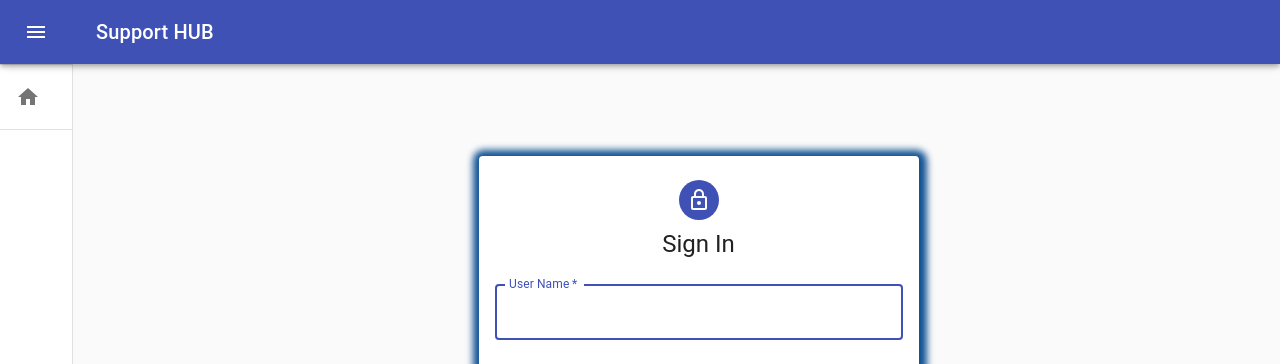
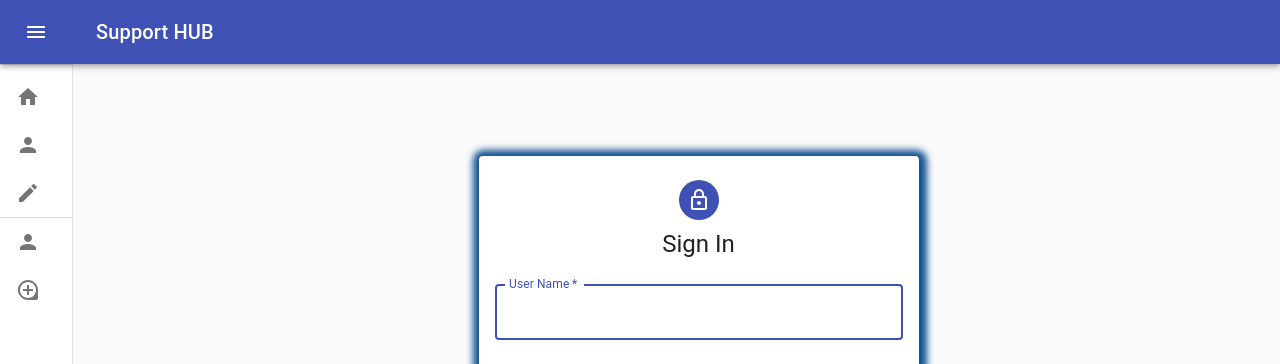
Before and after one commit to ignite-plus-2021/support_front, a React (Create React App) app: page /login in a window 1280 px wide. Shown: the top 364 px of the page. Built offline with nearby package versions, Linux system fonts and the light colour scheme.

Commit message:
added redux code for refernce

```diff
--- a/package.json
+++ b/package.json
@@ -11,8 +11,10 @@
     "axios": "^0.21.1",
     "react": "^17.0.2",
     "react-dom": "^17.0.2",
+    "react-redux": "^7.2.4",
     "react-router-dom": "^5.2.0",
     "react-scripts": "4.0.3",
+    "redux-thunk": "^2.3.0",
     "web-vitals": "^1.0.1"
   },
   "scripts": {
--- a/src/components/layout/layout.jsx
+++ b/src/components/layout/layout.jsx
@@ -6,6 +6,9 @@ import Toolbar from "@material-ui/core/Toolbar";
 import IconButton from "@material-ui/core/IconButton";
 import HomeIcon from "@material-ui/icons/Home";
 import MenuIcon from "@material-ui/icons/Menu";
+import LoupeIcon from "@material-ui/icons/Loupe";
+import CreateIcon from "@material-ui/icons/Create";
+import PersonIcon from "@material-ui/icons/Person";
 import Typography from "@material-ui/core/Typography";
 import ChevronLeftIcon from "@material-ui/icons/ChevronLeft";
 import ChevronRightIcon from "@material-ui/icons/ChevronRight";
@@ -205,8 +208,34 @@ export const Layout = () => {
         <Divider />
         <List>
           <ListItemLink primary="Home" to="/" icon={<HomeIcon />} open={open} />
+
+          <ListItemLink
+            primary="My Requests"
+            to="/myrequests"
+            icon={<PersonIcon />}
+            open={open}
+          />
+
+          <ListItemLink
+            primary="Request Form"
+            to="/requestform"
+            icon={<CreateIcon />}
+            open={open}
+          />
+          <Divider />
+          <ListItemLink
+            primary="Login"
+            to="/login"
+            icon={<PersonIcon />}
+            open={open}
+          />
+          <ListItemLink
+            primary="Register"
+            to="/register"
+            icon={<LoupeIcon />}
+            open={open}
+          />
         </List>
-        <Divider />
       </Drawer>
       <main className={classes.content}>
         <div className={classes.appBarSpacer} />
--- a/src/components/login/SignIn.jsx
+++ b/src/components/login/SignIn.jsx
@@ -10,6 +10,7 @@ import LockOutlinedIcon from "@material-ui/icons/LockOutlined";
 import Typography from "@material-ui/core/Typography";
 import { makeStyles } from "@material-ui/core/styles";
 import Container from "@material-ui/core/Container";
+import { useDispatch } from "react-redux";
 import axios from "axios";
 
 function Copyright() {
@@ -71,18 +72,28 @@ export default function SignIn() {
   const [userName, setUserName] = useState("");
   const [password, setPassword] = useState("");
   const classes = useStyles();
+  const dispatch = useDispatch();
 
   const UserLogin = () => {
     const jsonBody = {
       userName: userName,
       password: password,
     };
+    console.log(jsonBody);
+    dispatch({
+      type: "SET_USERNAME",
+      data: userName,
+    });
 
     axios
       .post("http://localhost:8080/api/login", jsonBody)
 
       .then((response) => {
         if (response.status === 200) {
+          dispatch({
+            type: "SET_USERNAME",
+            data: userName,
+          });
           alert("Logged in sucessfully");
         }
       })
--- a/src/components/utilities/HomePage.jsx
+++ b/src/components/utilities/HomePage.jsx
@@ -4,8 +4,7 @@ import Button from "@material-ui/core/Button";
 import Grid from "@material-ui/core/Grid";
 import { makeStyles } from "@material-ui/core/styles";
 import AddAPhotoIcon from "@material-ui/icons/AddAPhoto";
-import AirplayIcon from "@material-ui/icons/Airplay";;
-
+import AirplayIcon from "@material-ui/icons/Airplay";
 
 const UseStyles = makeStyles((theme) => ({
   button: {
--- a/src/components/utilities/MyRequests.jsx
+++ b/src/components/utilities/MyRequests.jsx
@@ -2,8 +2,9 @@ import React from "react";
 import Button from "@material-ui/core/Button";
 import { makeStyles } from "@material-ui/core/styles";
 import { useHistory as UseHistory } from "react-router-dom";
- import {TableLayout} from "../layout/TableLayout";
+import { TableLayout } from "../layout/TableLayout";
 import Grid from "@material-ui/core/Grid";
+import { useSelector } from "react-redux";
 
 const UseStyles = makeStyles((theme) => ({
   button: {
@@ -18,6 +19,10 @@ const UseStyles = makeStyles((theme) => ({
 }));
 
 export const MyRequests = () => {
+  const loggedInUserName = useSelector(
+    (state) => state.common.loggedInUserName
+  );
+  console.log(loggedInUserName);
   const classes = UseStyles();
   let history = UseHistory();
 
@@ -38,9 +43,11 @@ export const MyRequests = () => {
           </Button>
         </Grid>
 
-        { <Grid item xs={12}>
-          <TableLayout />
-        </Grid> }
+        {
+          <Grid item xs={12}>
+            <TableLayout />
+          </Grid>
+        }
       </Grid>
     </div>
   );
--- a/src/index.js
+++ b/src/index.js
@@ -3,10 +3,14 @@ import ReactDOM from "react-dom";
 import "./index.css";
 import App from "./App";
 import reportWebVitals from "./reportWebVitals";
+import { Provider } from "react-redux";
+import { store } from "./store/configureStore";
 
 ReactDOM.render(
   <React.StrictMode>
-    <App />
+    <Provider store={store}>
+      <App />
+    </Provider>
   </React.StrictMode>,
   document.getElementById("root")
 );
--- /dev/null
+++ b/src/store/commonReducers.js
@@ -0,0 +1,16 @@
+let initialState = {
+  loggedInUserName: "",
+};
+
+export function CommonReducer(state = initialState, action) {
+  const { type, data } = action;
+  switch (type) {
+    case "SET_USERNAME":
+      return Object.assign({}, state, {
+        loggedInUserName: data,
+      });
+
+    default:
+      return state;
+  }
+}
--- /dev/null
+++ b/src/store/configureStore.js
@@ -0,0 +1,5 @@
+import RootReducer from './rootReducer'
+import { createStore, applyMiddleware } from 'redux'
+import thunk from 'redux-thunk'
+
+export const store = createStore(RootReducer, applyMiddleware(thunk))
--- /dev/null
+++ b/src/store/rootReducer.js
@@ -0,0 +1,12 @@
+import { combineReducers } from "redux";
+import { CommonReducer } from "./commonReducers";
+
+const appReducer = combineReducers({
+  common: CommonReducer,
+});
+
+const rootReducer = (state, action) => {
+  return appReducer(state, action);
+};
+
+export default rootReducer;
```
Also changed, not shown: 2 other files (tests, documents, lock files or other folders).
